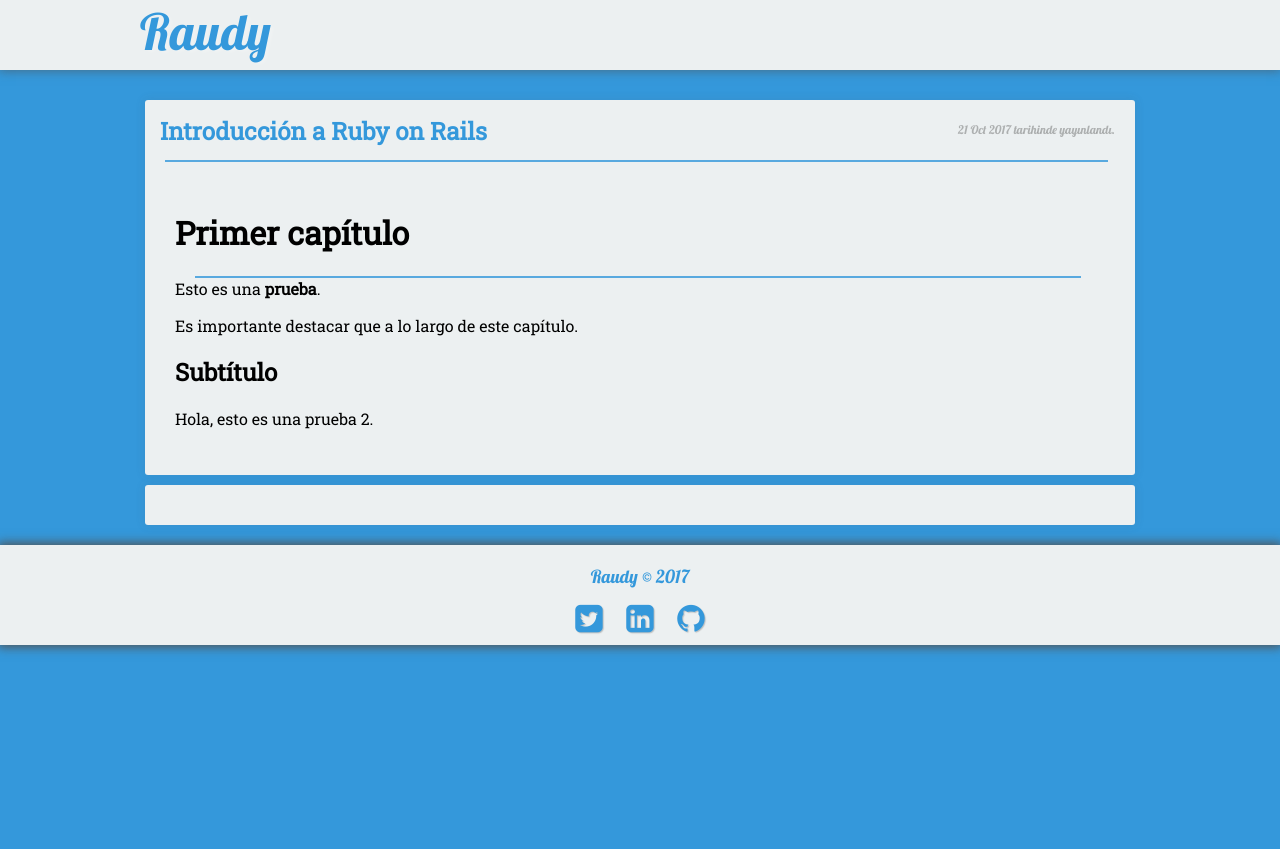
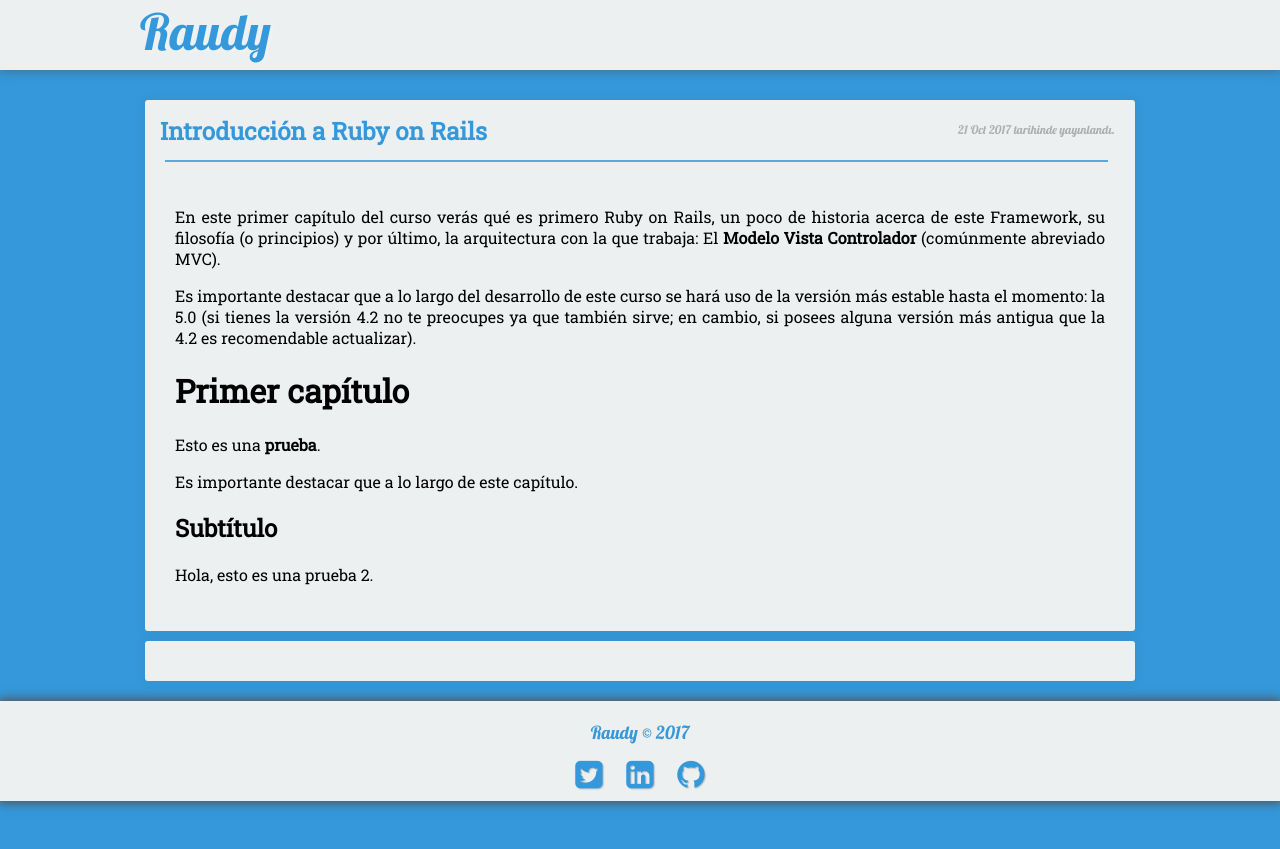
Before and after one commit to nisoto/Blog-anterior-2.0, a Jekyll site: the page built from _posts/2017-10-21-introduccion-ruby-on-rails.md, in a window 1280 px wide. Shown: the top 849 px of the page. Built offline with Jekyll 4.4.1, drawn with Linux system fonts in a browser that asks for light colours; nearby versions of some CDN libraries; comment, search, counter and statistics services are not loaded.

Commit message:
Update 2017-10-21-introduccion-ruby-on-rails.md

```diff
--- a/_posts/2017-10-21-introduccion-ruby-on-rails.md
+++ b/_posts/2017-10-21-introduccion-ruby-on-rails.md
@@ -6,8 +6,11 @@ excerpt: "Primer capítulo del curso de Ruby on Rails 5."
 tags: [ruby, ruby-on-rails]
 ---
 
+En este primer capítulo del curso verás qué es primero Ruby on Rails, un poco de historia acerca de este Framework, su filosofía (o principios) y por último, la arquitectura con la que trabaja: El **Modelo Vista Controlador** (comúnmente abreviado MVC).
+
+Es importante destacar que a lo largo del desarrollo de este curso se hará uso de la versión más estable hasta el momento: la 5.0 (si tienes la versión 4.2 no te preocupes ya que también sirve; en cambio, si posees alguna versión más antigua que la 4.2 es recomendable actualizar).
+
 # Primer capítulo
------------------
 
 Esto es una **prueba**.
 
```
